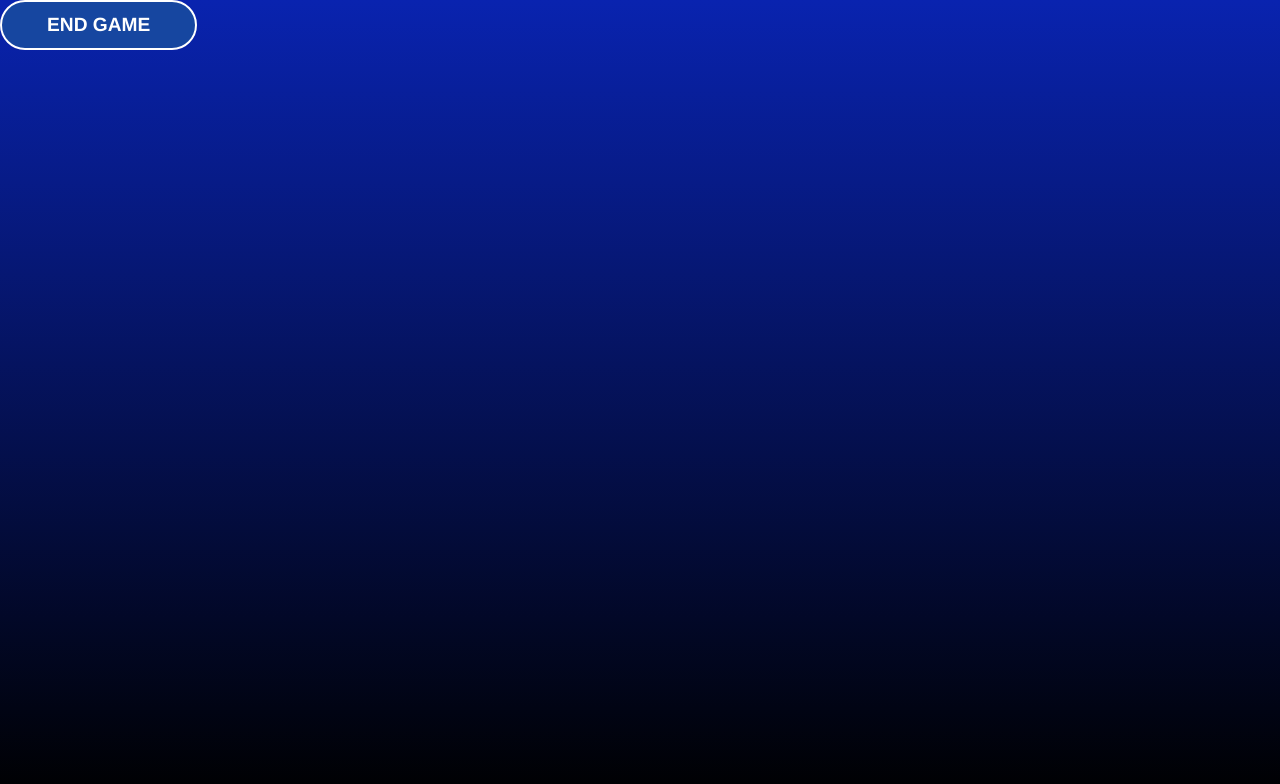
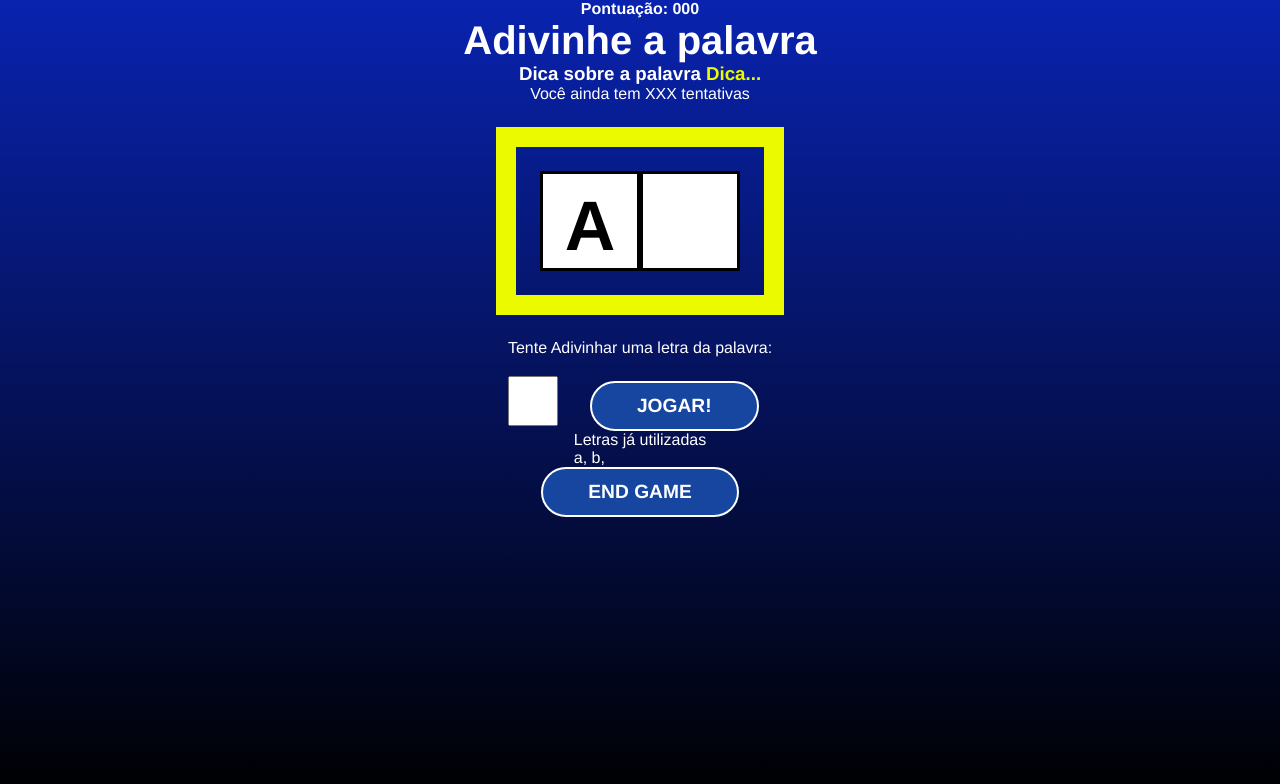
Before and after one commit to mariocarvalho-2205/React-Aulas, a React (Create React App) app in the folder Projetos/01_secret_word/: page / in a window 1280 px wide. Both pictures are taken after a click on the button "START GAME". Shown: the top 784 px of the page. Built offline with nearby package versions, Linux system fonts and the light colour scheme.

Commit message:
styled component game

```diff
--- a/Projetos/01_secret_word/src/App.js
+++ b/Projetos/01_secret_word/src/App.js
@@ -23,10 +23,40 @@ function App() {
   const [ gameStage, setGameStage ] = useState(stages[0].name)
   const [ words ] = useState(wordList)
 
+  const [ pickedWord, setPickedWord ] = useState("")
+  const [ pickedCategory, setPickedCategory ] = useState("")
+  const [ letters, setLetters ] = useState([])
+
+  const pickWordAndCategory = () => {
+    // pick rando category
+    const categories = Object.keys(words)
+    const category = categories[Math.floor(Math.random() * Object.keys(categories).length)]
+
+    // pick a rando word
+    const word =
+    words[category][Math.floor(Math.random() * words[category].length)]
+
+    return { word, category }  // é necessario retornar como objeto para nao retornar undefined
+  }
+
   // starts the secret word games
   const startGame = () => {
+    const { word, category } = pickWordAndCategory()
+
+
+    // create array of letters
+    let wordLetters = word.split('')  // separa todas as letras
+    wordLetters = wordLetters.map((l) => l.toLowerCase())  // aqui torna todas as letras minusculas
+
+    console.log(word, category)
+    console.log(wordLetters)
+
+    setPickedWord(word)
+    setPickedCategory(category)
+    setLetters(letters)
+
+
     setGameStage(stages[1].name)
-
   }
   // console.log(words)
 
--- a/Projetos/01_secret_word/src/components/Game/index.jsx
+++ b/Projetos/01_secret_word/src/components/Game/index.jsx
@@ -3,9 +3,34 @@ import Button from '../Button/Button'
 
 const Game = ({ startGame, value }) => {
     return (
-        <>
-        <Button startGame={startGame} value={value}/>
-        </>
+        <S.Game>
+
+            <p className="points">
+                <S.PointsSpan>Pontuação: 000</S.PointsSpan>
+            </p>
+            <S.H1>Adivinhe a palavra</S.H1>
+            <h3 className='tip'>Dica sobre a palavra <S.TipSpan>Dica...</S.TipSpan>
+            </h3>
+            <p>Você ainda tem XXX tentativas</p>
+            <S.WordContainer>
+                <span className='letter'>A</span>
+                <span className='blankSquare'></span>
+            </S.WordContainer>
+            <S.LetterContainer>
+                <p>Tente Adivinhar uma letra da palavra:</p>
+                <formr fazer o backup de todos os seus >
+                    <input type="text" name="letter" maxLength="1" required/>
+                    <Button value="Jogar!" />
+                </formr>
+            </S.LetterContainer>
+            <div className="wrongLettersContainer">
+                <p>Letras já utilizadas</p>
+                <span>a, </span>
+                <span>b, </span>
+            </div>
+            <Button startGame={startGame} value={value}/>
+
+        </S.Game>
     )
 }
 
--- a/Projetos/01_secret_word/src/components/Game/styles.js
+++ b/Projetos/01_secret_word/src/components/Game/styles.js
@@ -1 +1,59 @@
-import styled from 'styled-components'
+import styled from "styled-components";
+
+export const Game = styled.div`
+	display: flex;
+	align-items: center;
+	justify-content: center;
+	flex-direction: column;
+`;
+
+export const H1 = styled.h1`
+	font-size: 2.5em;
+`;
+
+export const PointsSpan = styled.span`
+	font-weight: bold;
+`;
+
+export const TipSpan = styled.span`
+	color: #ecfa00;
+`;
+
+export const WordContainer = styled.div`
+	margin: 1.5em;
+	padding: 1.5em;
+	border: 20px solid #ecfa00;
+	display: flex;
+
+	.letter, .blankSquare  {
+		font-size: 70px;
+        line-height: 1.5;
+        border: 3px solid #000;
+        width: 100px;
+        height: 100px;
+        text-transform: uppercase;
+        text-align: center;
+        background: #fff;
+        color: #000;
+        font-weight: bold;
+	}
+`;
+
+export const LetterContainer = styled.div`
+    p {
+        margin-bottom: 1.2em;
+    }
+    form {
+        display: flex;
+        align-items: center;
+        justify-content: center;
+    }
+
+    input {
+        height: 50px;
+        width: 50px;
+        font-size: 2em;
+        text-align: center;
+        margin-right: 1em;
+    }
+`;
```
